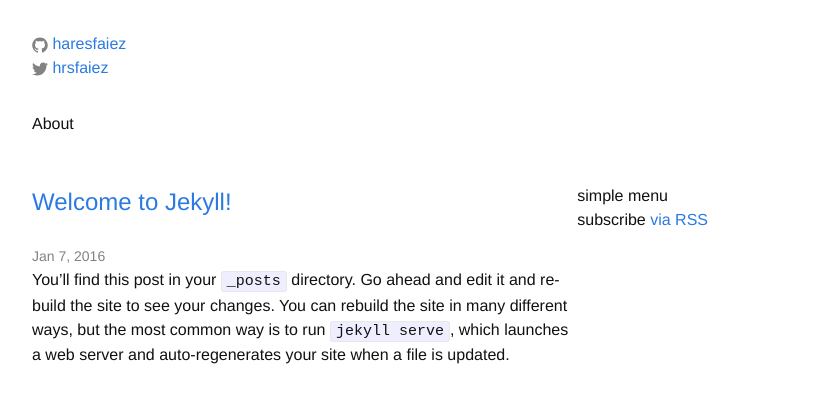
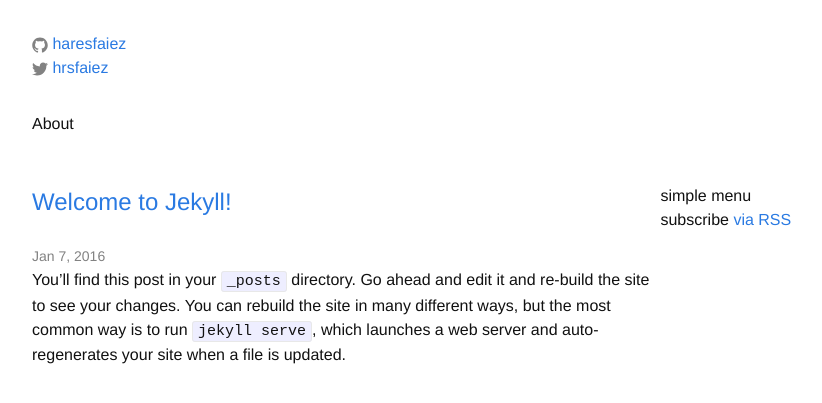
Before and after one commit to haresfaiez/haresfaiez.github.io, a Jekyll site: the page built from index.html, in a window 1280 px wide. Shown: the top 403 px of the page, without its empty margins (192-1014 px from the left). Built offline with Jekyll 4.4.1, drawn with Linux system fonts in a browser that asks for light colours.

Commit message:
Update home left side section width

```diff
--- a/css/main.scss
+++ b/css/main.scss
@@ -23,8 +23,8 @@ $grey-color-light: lighten($grey-color, 40%);
 $grey-color-dark:  darken($grey-color, 25%);
 
 // Home elememts width
-$home_left-side__width: 65%;
-$home_aside-content__width: 34%;
+$home_left-side__width: 75%;
+$home_aside-content__width: 24%;
 
 // Width of the content area
 $content-width:    70%;
```
